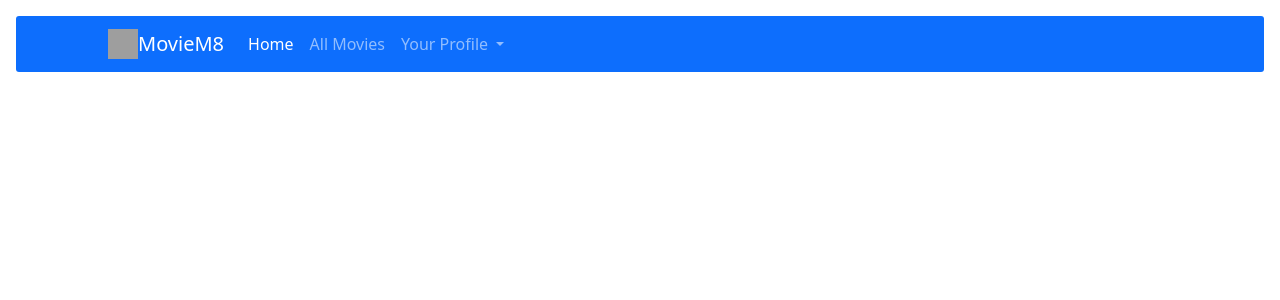
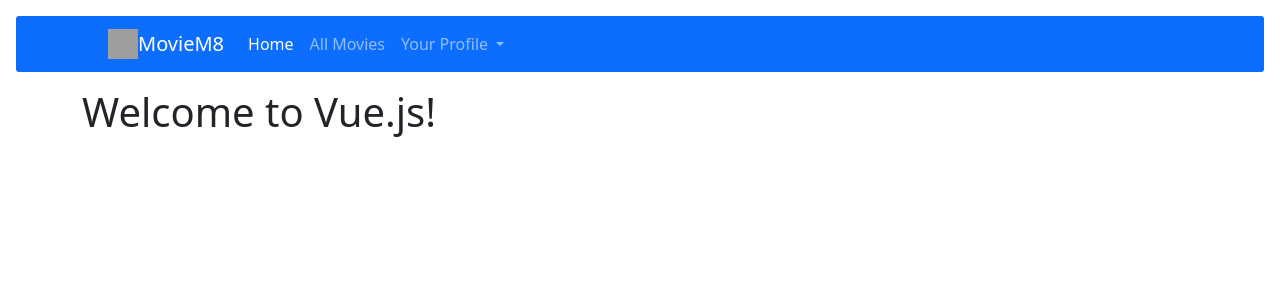
Before and after one commit to kred1150/movie_mate_frontend, a Vue app: page /actors/1 in a window 1280 px wide. Shown: the top 300 px of the page. Built offline with nearby package versions, Linux system fonts and the light colour scheme; grey boxes are pictures that could not be loaded; what darkmode-js would draw is missing.

Commit message:
Added a new ActorsShow vue page to show a basic message when a user is routed to the /actors/:id page. Added the corresponding paths to index.js and then adjusts the padding for the search bar in the Moveis index page.

```diff
--- a/src/router/index.js
+++ b/src/router/index.js
@@ -7,6 +7,7 @@ import RatedMoviesIndex from "../views/RatedMoviesView.vue";
 import LogoutView from "../views/LogoutView.vue";
 import UsersShow from "../views/UsersShow.vue";
 import CurrentUserShow from "../views/CurrentUserView.vue";
+import ActorsShow from "../views/ActorsShow.vue";
 
 const routes = [
   {
@@ -62,6 +63,11 @@ const routes = [
     name: "current_user-show",
     component: CurrentUserShow,
   },
+  {
+    path: "/actors/:id",
+    name: "actors-show",
+    component: ActorsShow,
+  },
 ];
 
 const router = createRouter({
--- /dev/null
+++ b/src/views/ActorsShow.vue
@@ -0,0 +1,19 @@
+<script>
+export default {
+  data: function () {
+    return {
+      message: "Welcome to Vue.js!",
+    };
+  },
+  created: function () {},
+  methods: {},
+};
+</script>
+
+<template>
+  <div class="home">
+    <h1>{{ message }}</h1>
+  </div>
+</template>
+
+<style></style>
--- a/src/views/MoviesView.vue
+++ b/src/views/MoviesView.vue
@@ -75,7 +75,7 @@ export default {
 <style scoped>
 .search_bar {
   justify-content: flex-start;
-  padding: 10px;
+  padding: 25px;
   position: sticky;
   top: 2rem;
   z-index: 2;
```
